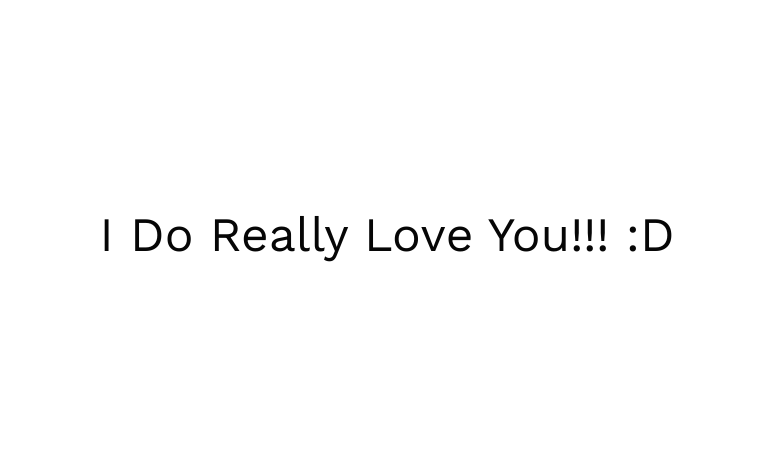
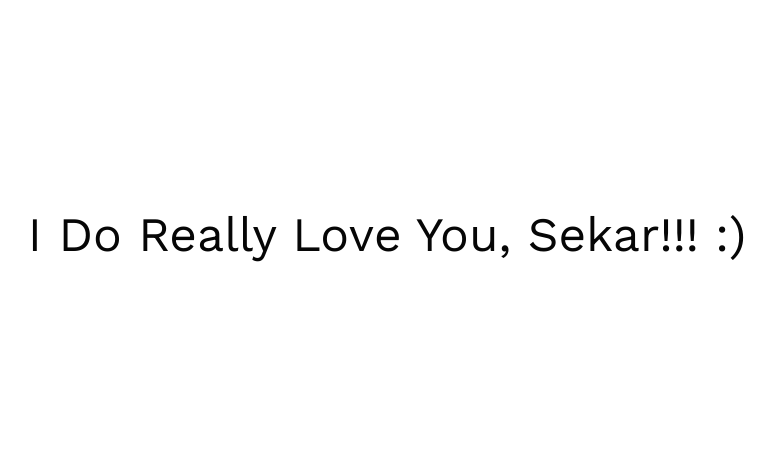
Before and after one commit to AkhsanFadli/goodbye, a plain HTML site: page index.html in a window 1280 px wide. Shown: the part 2-476 px from the top of the page, without its empty margins (253-1028 px from the left). Drawn offline with nearby package versions, Linux system fonts and the light colour scheme.

Commit message:
Update index.html

```diff
--- a/index.html
+++ b/index.html
@@ -28,7 +28,7 @@
         <p class="two" id="greetingText">I know i'm not a good person for you, buutt...!</p>
       </div>
       <div class="three">
-        <p>I Do Really Love You!!! :D</p>
+        <p>I Do Really Love You, Sekar!!! :)</p>
       </div>
       <div class="four">
         <div class="text-box">
```
